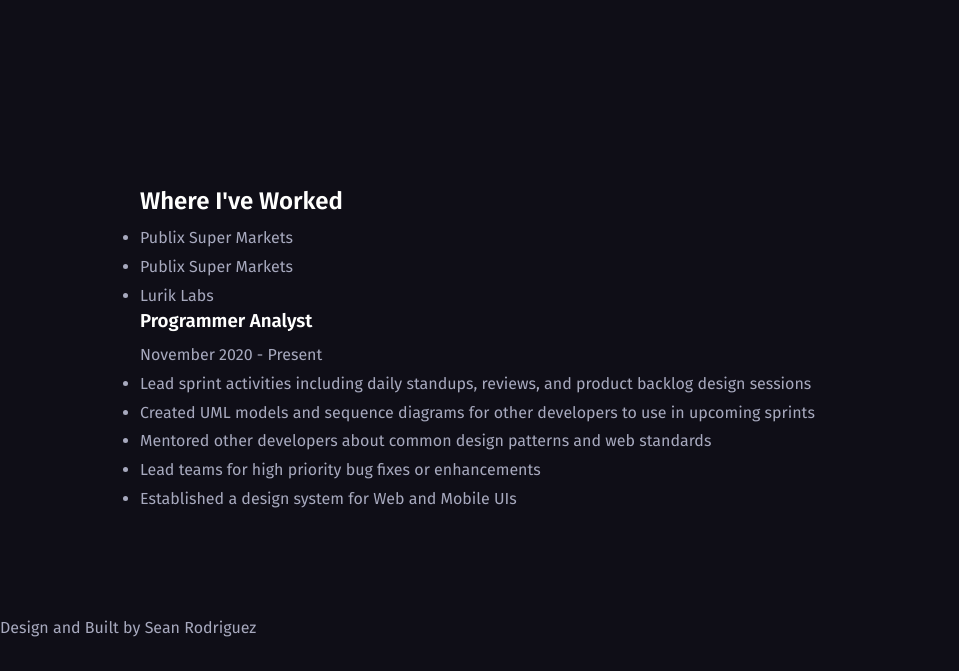
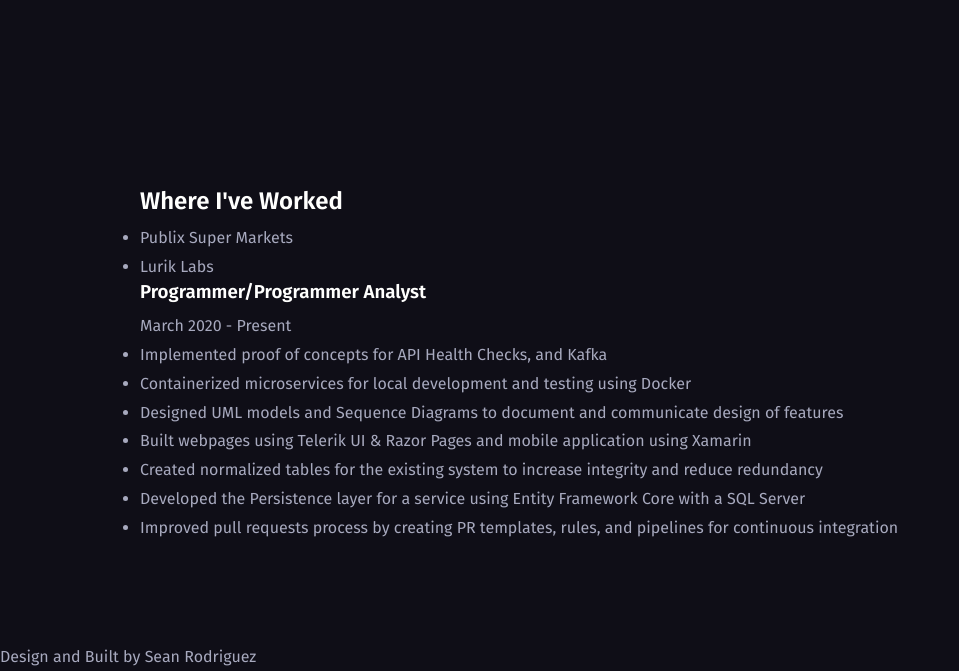
Before and after one commit to sero-dev/sero-dev.github.io, a Gatsby site: page / in a window 1280 px wide. Shown: the part 1175-1846 px from the top of the page, without its empty margins (0-959 px from the left). Before the commit the page ends 1818 px from the top, so only its background shows below. Built offline with nearby package versions, Linux system fonts and the light colour scheme; Gatsby itself is replaced by a stand-in of ours.

Commit message:
Change experience descriptions

```diff
--- a/src/components/Experiences.tsx
+++ b/src/components/Experiences.tsx
@@ -7,29 +7,18 @@ const Experiences: React.FC = () => {
 
   const history = [
     {
-      position: "Programmer Analyst",
+      position: "Programmer/Programmer Analyst",
       company: "Publix Super Markets",
-      startDate: "November 2020",
+      startDate: "March 2020",
       endDate: "Present",
       description: [
-        "Lead sprint activities including daily standups, reviews, and product backlog design sessions",
-        "Created UML models and sequence diagrams for other developers to use in upcoming sprints",
-        "Mentored other developers about common design patterns and web standards",
-        "Lead teams for high priority bug fixes or enhancements",
-        "Established a design system for Web and Mobile UIs"
-      ]
-    },
-    {
-      position: "Programmer",
-      company: "Publix Super Markets",
-      startDate: "March 2020",
-      endDate: "October 2020",
-      description: [
-        "Built dynamic rendered webpages using Telerik UI & Razor Pages inside an ASP.NET Core Web API project.",
-        "Created database diagrams for pre-existing data to be migrated to a normalized database to increase server, performance and data integrity, as well as documented table data.",
-        "Modified pre-existing code inside the Data layer to leverage Entity Framework Core to incorporate new database schemes into the web application.",
-        "Created unit tests using XUnit and Moq to provide coverage for written code",
-        "Migrated microservices from .NET Core 2.2 to 3.1",
+        "Implemented proof of concepts for API Health Checks, and Kafka",
+        "Containerized microservices for local development and testing using Docker",
+        "Designed UML models and Sequence Diagrams to document and communicate design of features",
+        "Built webpages using Telerik UI & Razor Pages and mobile application using Xamarin",
+        "Created normalized tables for the existing system to increase integrity and reduce redundancy",
+        "Developed the Persistence layer for a service using Entity Framework Core with a SQL Server",
+        "Improved pull requests process by creating PR templates, rules, and pipelines for continuous integration",
       ]
     },
     {
@@ -38,10 +27,13 @@ const Experiences: React.FC = () => {
       startDate: "September 2018",
       endDate: "March 2020",
       description: [
-        "Leading web development staff and have supervisory responsibilities over all employees",
-        "Designed, developed, and deployed the company’s initial website using HTML, Bootstrap, and Sass",
-        "Migrating current site to JAMStack architecture using React, Gatsby, Netlify, and Contentful CMS",
-        "Implementing continuous integration and deployment by utilizing Contentful’s webhooks with Netlify to improve site maintenance for Marketing and Development teams."
+        "Built complex functional UI components using React Hooks, Bootstrap, and Styled Components",
+        "Proposed using GatsbyJS to create static sites to improve site performance and scalability",
+        "Connected GatsbyJS with Contentful’s CMS to query data using GraphQL for non-developer use",
+        "Created 3D Scene for the landing page using Three.js with custom interactive controls",
+        "Mentored other developers on best practices in functional and class components, and lifecycles",
+        "Collaborated with UI/UX team to create the new design for the landing page",
+        "Established CI/CD in Netlify using Contentful’s webhooks and GitHub code changes to trigger build/deploy actions"
       ]
     },
   ]
```
